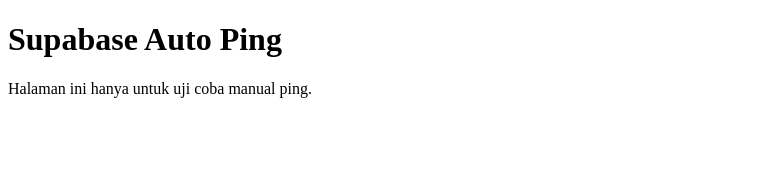
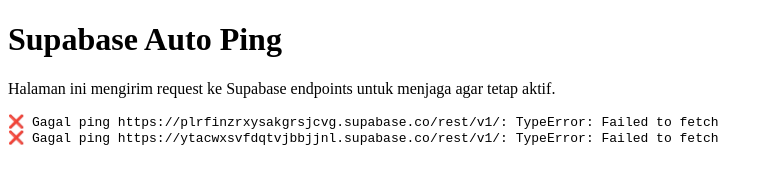
Before and after one commit to achmadnawawi44-sudo/supabase-pinger, a plain HTML site: page index.html in a window 1280 px wide. Shown: the whole page, without its empty margins (0-773 px from the left). Drawn offline with Linux system fonts and the light colour scheme; no server answers.

Commit message:
Update index.html

```diff
--- a/index.html
+++ b/index.html
@@ -7,25 +7,31 @@
 </head>
 <body>
   <h1>Supabase Auto Ping</h1>
-  <p>Halaman ini hanya untuk uji coba manual ping.</p>
+  <p>Halaman ini mengirim request ke Supabase endpoints untuk menjaga agar tetap aktif.</p>
+  <pre id="log"></pre>
+
   <script>
     const urls = [
-      "https://plrfinzrxysakgrsjcvg.supabase.co",
-      "https://ytacwxsvfdqtvjbbjjnl.supabase.co"
+      "https://plrfinzrxysakgrsjcvg.supabase.co/rest/v1/",
+      "https://ytacwxsvfdqtvjbbjjnl.supabase.co/rest/v1/"
     ];
+
+    const log = document.getElementById("log");
 
     async function pingAll() {
       for (const url of urls) {
         try {
-          const res = await fetch(url);
-          console.log(`Ping ${url} status:`, res.status);
+          const res = await fetch(url, { method: "GET", mode: "no-cors" });
+          log.textContent += `✅ Ping ${url} berhasil (mungkin tanpa response karena no-cors)\n`;
         } catch (err) {
-          console.error(`Gagal ping ${url}:`, err);
+          log.textContent += `❌ Gagal ping ${url}: ${err}\n`;
         }
       }
     }
 
     pingAll();
+    // Auto ping setiap 5 menit
+    setInterval(pingAll, 5 * 60 * 1000);
   </script>
 </body>
 </html>
```
